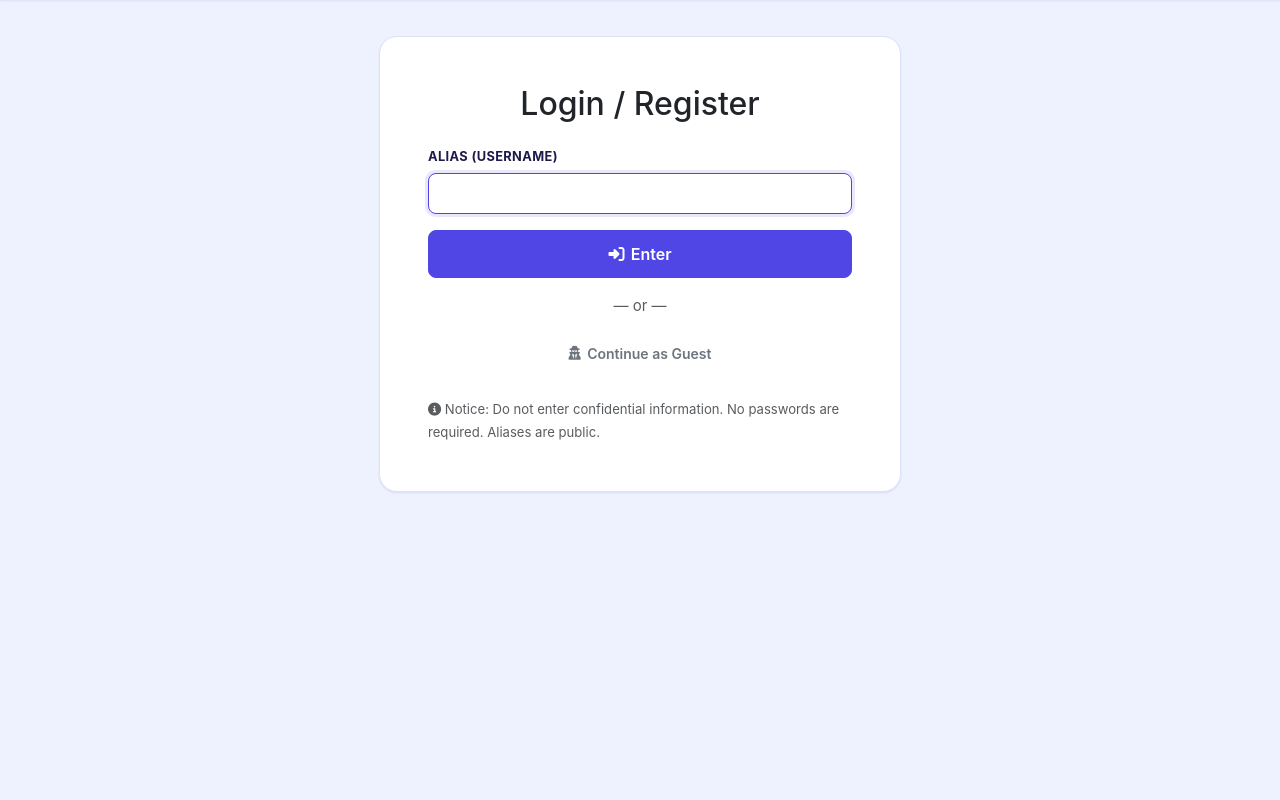
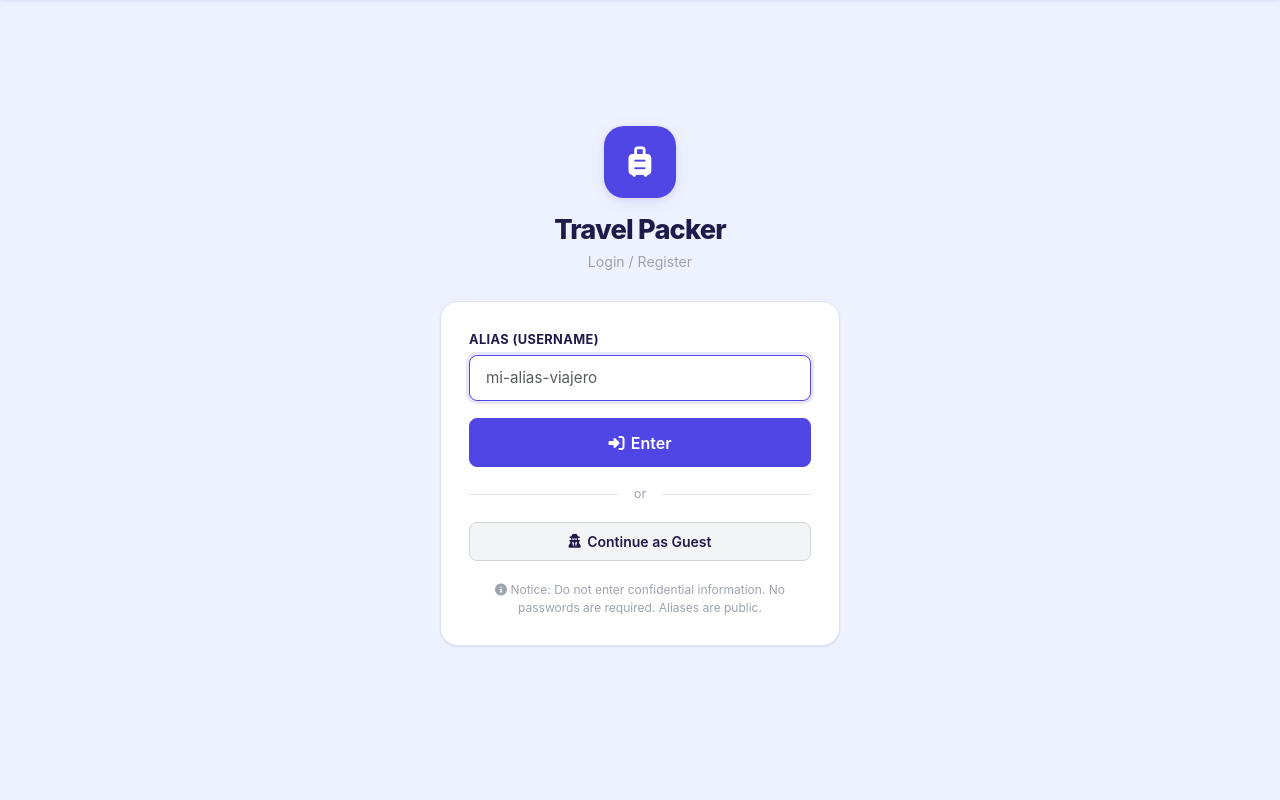
Before and after one commit to algomlop/TravelPacker, a Flask app: page / in a window 1280 px wide. Shown: the part 55-855 px from the top of the page. Before the commit the page ends 548 px from the top, so only its background shows below. Run offline with Flask 3, Linux system fonts and the light colour scheme.

Commit message:
Refactor login form layout and styles

```diff
--- a/templates/index.html
+++ b/templates/index.html
@@ -1,42 +1,55 @@
 {% extends "base.html" %}
 {% block content %}
-<div class="row justify-content-center">
-    <div class="col-md-6">
+<div style="min-height: calc(100vh - 100px); display:flex; align-items:center; justify-content:center; padding: 1.5rem 0;">
+    <div style="width:100%; max-width:400px;">
+
+        <div style="text-align:center; margin-bottom:1.75rem;">
+            <div style="width:72px;height:72px;background:var(--primary);border-radius:20px;
+                        display:flex;align-items:center;justify-content:center;margin:0 auto 1rem;
+                        box-shadow:var(--shadow-md);">
+                <i class="fas fa-suitcase-rolling" style="font-size:1.9rem;color:white;"></i>
+            </div>
+            <h1 style="font-size:1.7rem;font-weight:800;letter-spacing:-0.03em;
+                       color:var(--text);margin:0 0 0.25rem;">{{ t('app_title') }}</h1>
+            <p style="color:var(--text-muted);font-size:0.88rem;margin:0;">{{ t('login_title') }}</p>
+        </div>
+
         <div class="card">
-            <div class="card-body p-5">
-                <div class="text-center mb-4">
-
-                    <h2 class="card-title">{{ t('login_title') }}</h2>
-                </div>
-
+            <div class="card-body" style="padding:1.75rem;">
                 <form method="POST" action="{{ url_for('index') }}">
                     <input type="hidden" name="csrf_token" value="{{ csrf_token() }}">
-                    <div class="mb-3">
+                    <div style="margin-bottom:1.1rem;">
                         <label class="form-label">{{ t('alias_label') }}</label>
-                        <input type="text" name="alias" class="form-control form-control-lg" required autofocus>
+                        <input type="text" name="alias" class="form-control"
+                               style="font-size:0.95rem;padding:0.65rem 1rem;"
+                               required autofocus autocomplete="username"
+                               placeholder="mi-alias-viajero">
                     </div>
-                    <button type="submit" class="btn btn-primary btn-lg w-100 mb-3">
+                    <button type="submit" class="btn btn-primary btn-lg btn-block">
                         <i class="fas fa-sign-in-alt"></i> {{ t('login_btn') }}
                     </button>
                 </form>
 
-                <div class="text-center">
-                    <div class="text-muted mb-3">— {{ t('or') if t('or') else 'or' }} —</div>
-                    <form method="POST" action="{{ url_for('guest') }}">
-                        <input type="hidden" name="csrf_token" value="{{ csrf_token() }}">
-                        <button type="submit" class="btn btn-outline-secondary w-100">
-                            <i class="fas fa-user-secret"></i> {{ t('guest_btn') }}
-                        </button>
-                    </form>
+                <div style="display:flex;align-items:center;gap:1rem;margin:1.1rem 0;">
+                    <div style="flex:1;height:1px;background:var(--border);"></div>
+                    <span style="color:var(--text-muted);font-size:0.8rem;">{{ t('or') }}</span>
+                    <div style="flex:1;height:1px;background:var(--border);"></div>
                 </div>
 
-                <div class="mt-4">
-                    <small class="text-muted">
-                        <i class="fas fa-info-circle"></i> {{ t('privacy_notice') }}
-                    </small>
-                </div>
+                <form method="POST" action="{{ url_for('guest') }}">
+                    <input type="hidden" name="csrf_token" value="{{ csrf_token() }}">
+                    <button type="submit" class="btn btn-ghost btn-block">
+                        <i class="fas fa-user-secret"></i> {{ t('guest_btn') }}
+                    </button>
+                </form>
+
+                <p style="margin-top:1.25rem;margin-bottom:0;font-size:0.75rem;
+                          color:var(--text-muted);text-align:center;line-height:1.5;">
+                    <i class="fas fa-info-circle"></i> {{ t('privacy_notice') }}
+                </p>
             </div>
         </div>
+
     </div>
 </div>
 {% endblock %}
```
